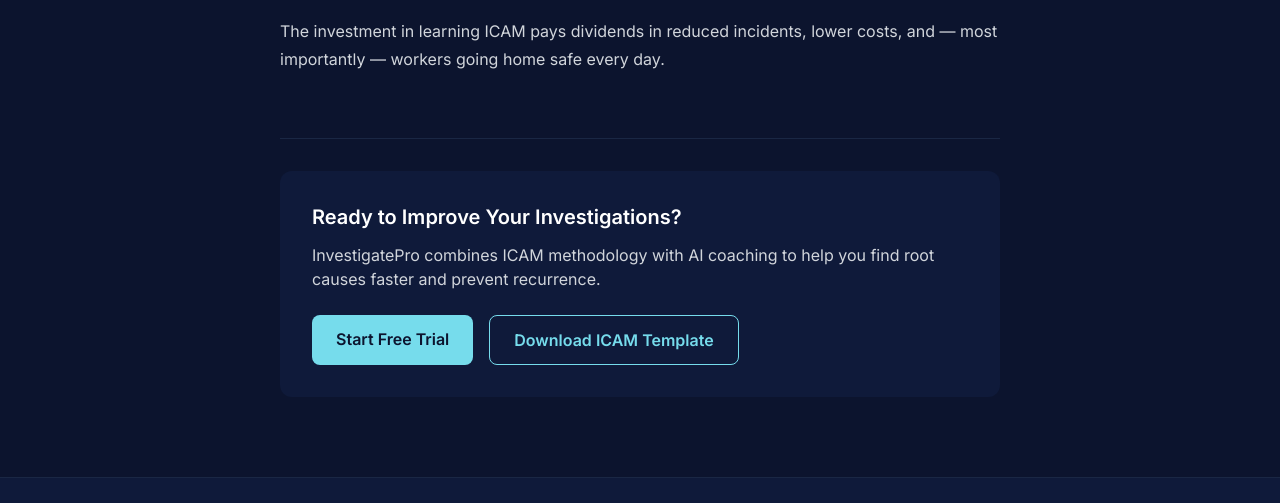
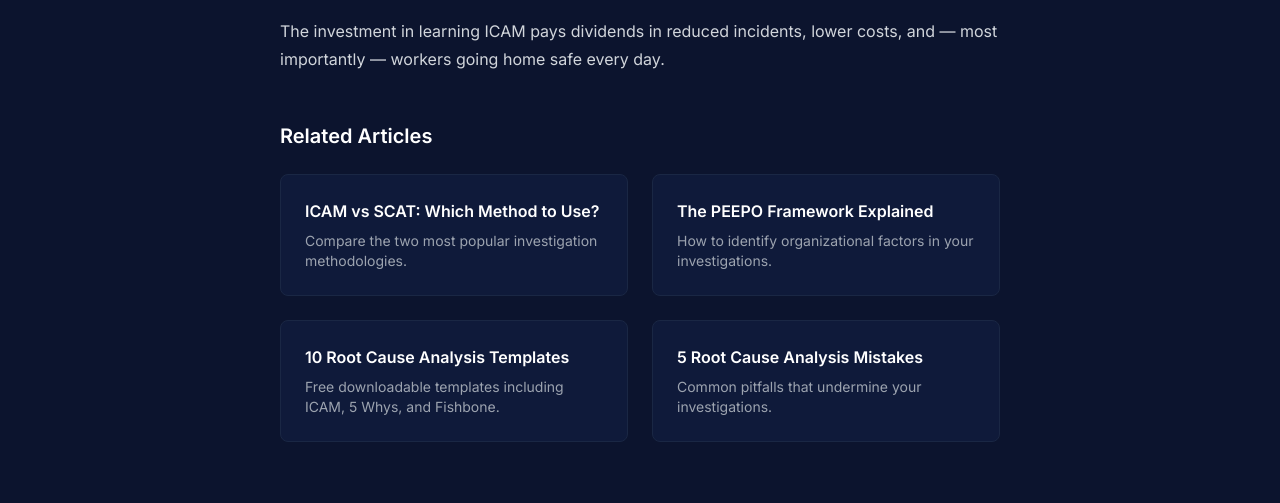
Before and after one commit to BikingDT/investigatepro-landing, a website: page blog/icam-investigation-guide.html in a window 1280 px wide. Shown: the part 9113-9616 px from the top of the page. Drawn offline with nearby package versions, Linux system fonts and the light colour scheme.

Commit message:
SEO: Add internal links between blog posts

```diff
--- a/blog/icam-investigation-guide.html
+++ b/blog/icam-investigation-guide.html
@@ -408,6 +408,29 @@
 
             </div>
 
+            <!-- Related Articles -->
+            <div class="mt-12">
+                <h2 class="text-xl font-semibold text-white mb-6">Related Articles</h2>
+                <div class="grid md:grid-cols-2 gap-6">
+                    <a href="/blog/icam-vs-scat-investigation-methods.html" class="block bg-navy-800 rounded-lg p-6 border border-navy-700 hover:border-cyan-500/50 transition-all">
+                        <h4 class="font-semibold text-white mb-2">ICAM vs SCAT: Which Method to Use?</h4>
+                        <p class="text-gray-400 text-sm">Compare the two most popular investigation methodologies.</p>
+                    </a>
+                    <a href="/blog/peepo-framework-explained.html" class="block bg-navy-800 rounded-lg p-6 border border-navy-700 hover:border-cyan-500/50 transition-all">
+                        <h4 class="font-semibold text-white mb-2">The PEEPO Framework Explained</h4>
+                        <p class="text-gray-400 text-sm">How to identify organizational factors in your investigations.</p>
+                    </a>
+                    <a href="/blog/root-cause-analysis-templates.html" class="block bg-navy-800 rounded-lg p-6 border border-navy-700 hover:border-cyan-500/50 transition-all">
+                        <h4 class="font-semibold text-white mb-2">10 Root Cause Analysis Templates</h4>
+                        <p class="text-gray-400 text-sm">Free downloadable templates including ICAM, 5 Whys, and Fishbone.</p>
+                    </a>
+                    <a href="/blog/root-cause-analysis-mistakes.html" class="block bg-navy-800 rounded-lg p-6 border border-navy-700 hover:border-cyan-500/50 transition-all">
+                        <h4 class="font-semibold text-white mb-2">5 Root Cause Analysis Mistakes</h4>
+                        <p class="text-gray-400 text-sm">Common pitfalls that undermine your investigations.</p>
+                    </a>
+                </div>
+            </div>
+
             <!-- Author / CTA -->
             <div class="mt-16 pt-8 border-t border-navy-700">
                 <div class="bg-navy-800 rounded-xl p-8">
```
Also changed, not shown: blog/root-cause-analysis-mistakes.html (+15 -0 lines).
